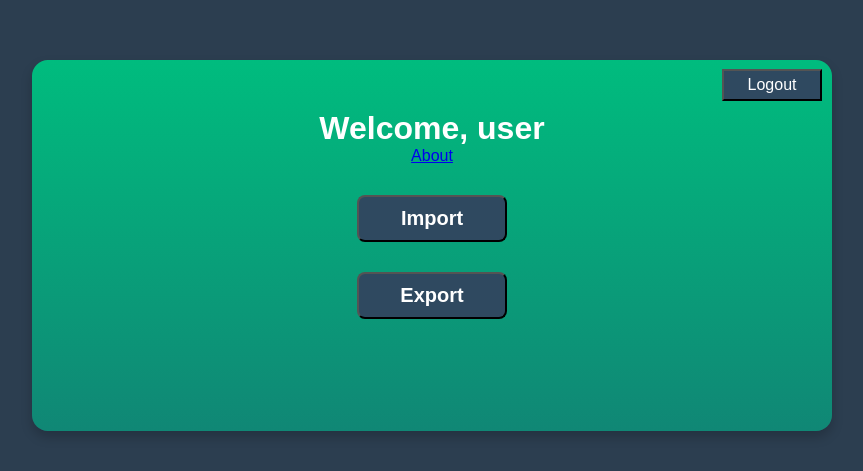
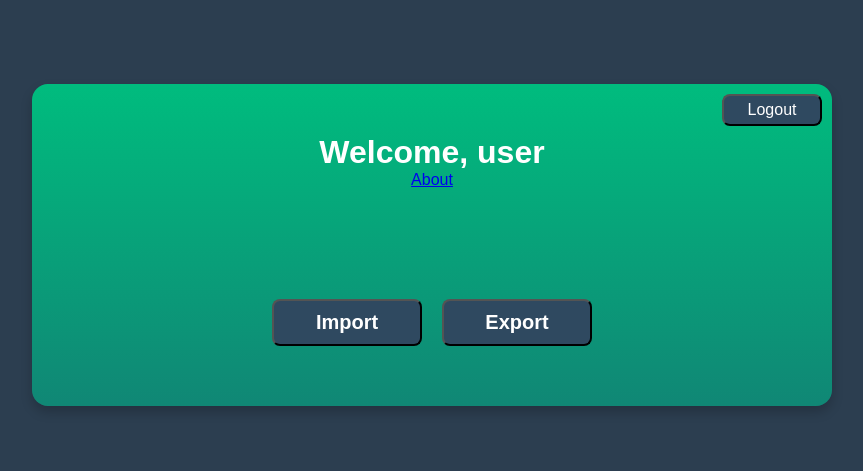
Before and after one commit to drummer-Yurii/unicorn-front, a Vue app: page / in a window 1280 px wide. Shown: the part 155-626 px from the top of the page, without its empty margins (208-1071 px from the left). Built offline with nearby package versions, Linux system fonts and the light colour scheme; no server answers; sample sign-in values are in the browser's storage.

Commit message:
change some styles for btns in home page

```diff
--- a/src/views/HomeView.vue
+++ b/src/views/HomeView.vue
@@ -43,7 +43,7 @@ export default {
 
 <style lang="scss" scoped>
 .home {
-  position: absolute;
+  position: relative;
   display: block;
   text-align: center;
   width: 100%;
@@ -55,8 +55,8 @@ export default {
 }
 
 .btn button {
-  display: block;
-  margin: 30px auto;
+  display: inline-block;
+  margin: 110px 10px auto;
   width: 150px;
   padding: 10px;
   border-radius: 8px;
@@ -71,9 +71,9 @@ export default {
 }
 
 .btn.logout {
-  position: relative;
-  left: 340px;
-  bottom: 270px;
+  position: absolute;
+  right: 0px;
+  top: 0px;
   width: 100px;
   padding: 5px;
   margin: 10px;
@@ -82,5 +82,6 @@ export default {
   font-weight: 500;
   cursor: pointer;
   background-color: #2f4960;
+  border-radius: 8px;
 }
 </style>
```
